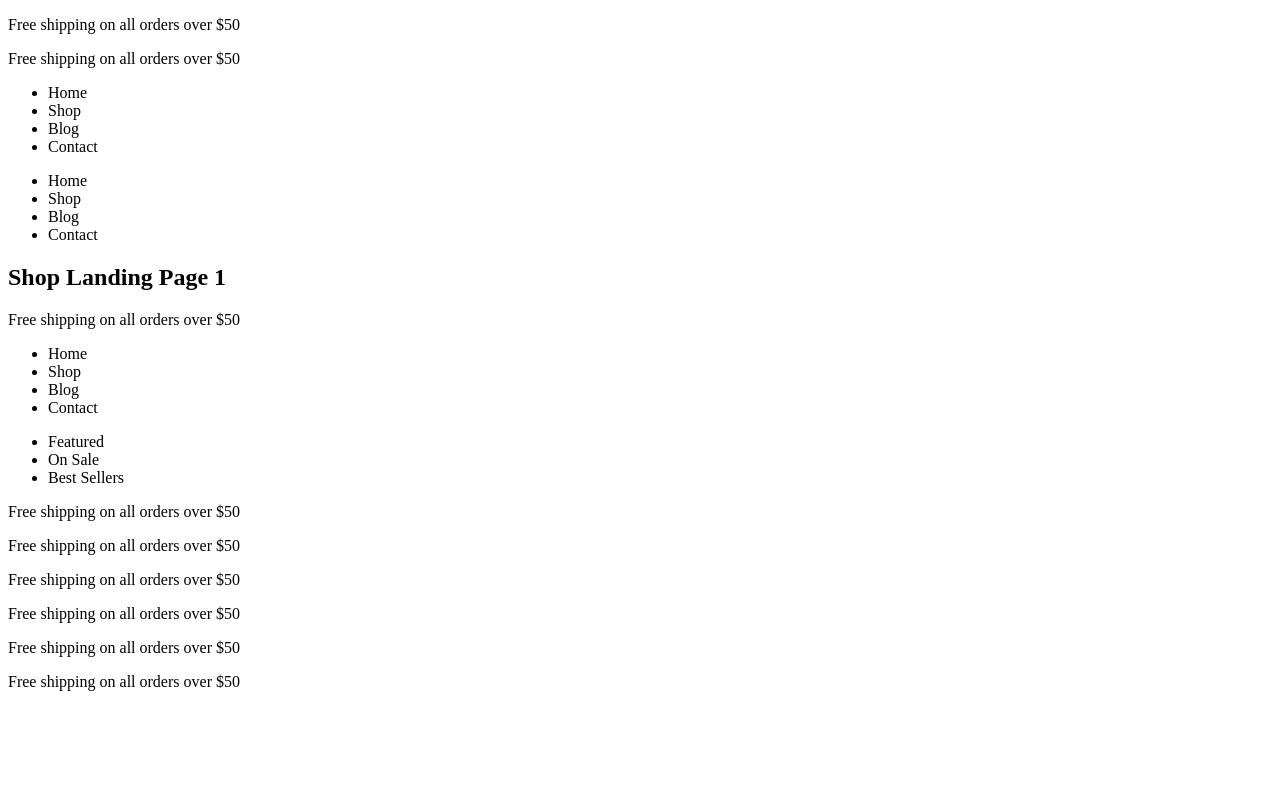
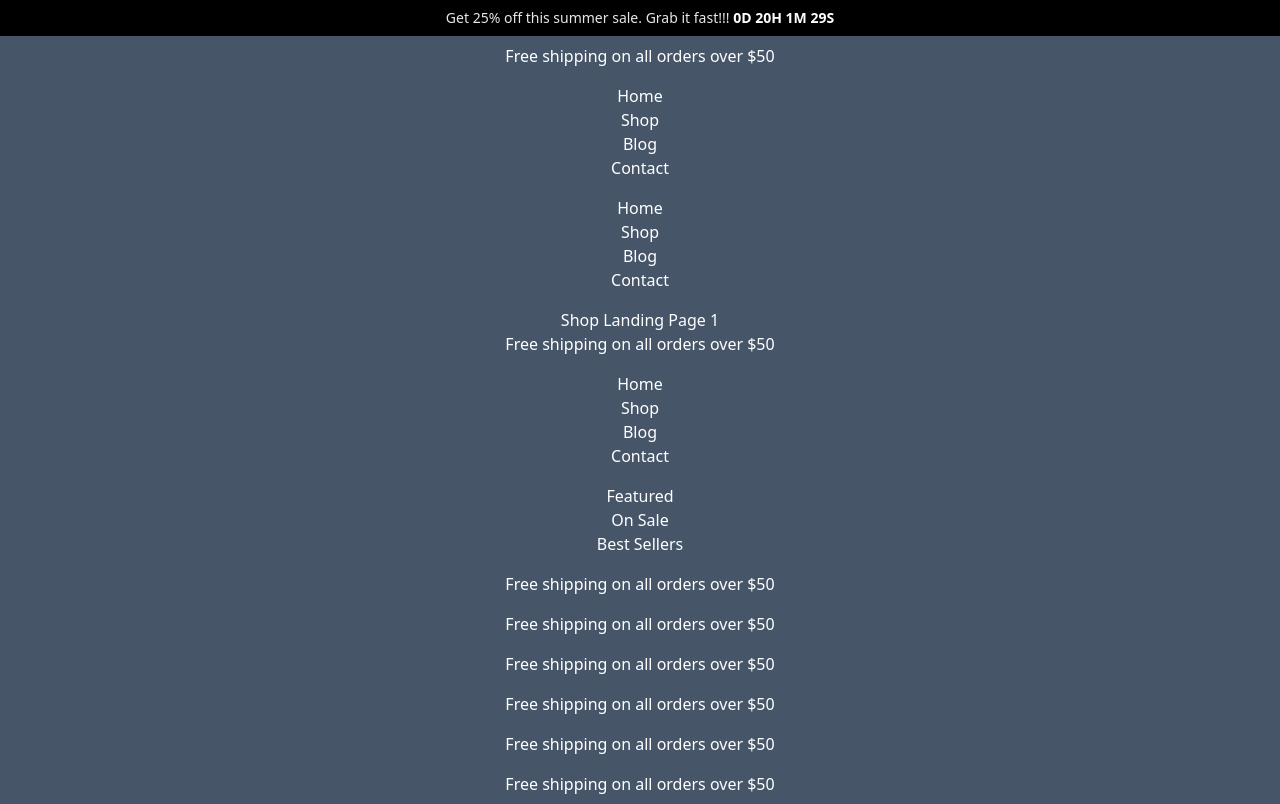
Before and after one commit to ledminh/my-project-gallery, a Next.js app: page /projects/shop-landing-page-1 in a window 1280 px wide. Built offline with nearby package versions, Linux system fonts and the light colour scheme.

Commit message:
TopMessage

```diff
--- /dev/null
+++ b/src/app/(other)/projects/shop-landing-page-1/components/TopMessage/Timer.tsx
@@ -0,0 +1,48 @@
+"use client";
+
+import { useEffect, useState } from "react";
+import { topMessageConfig } from "../../config";
+
+export default function Timer() {
+  const [timeLeft, setTimeLeft] = useState(calculateTimeLeft());
+
+  useEffect(() => {
+    const timer = setInterval(() => {
+      setTimeLeft(calculateTimeLeft());
+    }, 1000);
+
+    return () => clearInterval(timer);
+  }, []);
+
+  function calculateTimeLeft() {
+    const difference = +new Date(topMessageConfig.timer.endDate) - +new Date();
+    let timeLeft: {
+      days: number;
+      hours: number;
+      minutes: number;
+      seconds: number;
+    } = {
+      days: 0,
+      hours: 0,
+      minutes: 0,
+      seconds: 0,
+    };
+
+    if (difference > 0) {
+      timeLeft = {
+        days: Math.floor(difference / (1000 * 60 * 60 * 24)),
+        hours: Math.floor((difference / (1000 * 60 * 60)) % 24),
+        minutes: Math.floor((difference / 1000 / 60) % 60),
+        seconds: Math.floor((difference / 1000) % 60),
+      };
+    }
+
+    return timeLeft;
+  }
+
+  return (
+    <span className="font-bold text-white">
+      {timeLeft.days}D {timeLeft.hours}H {timeLeft.minutes}M {timeLeft.seconds}S
+    </span>
+  );
+}
--- a/src/app/(other)/projects/shop-landing-page-1/components/TopMessage/index.tsx
+++ b/src/app/(other)/projects/shop-landing-page-1/components/TopMessage/index.tsx
@@ -1,7 +1,20 @@
+import { topMessageConfig } from "../../config";
+import Timer from "./Timer";
+
 export default function TopMessage() {
+  if (!topMessageConfig.display) {
+    return null;
+  }
+
   return (
-    <div className="bg-slate-600 text-white text-center p-2">
-      <p>Free shipping on all orders over $50</p>
+    <div className="bg-black text-center p-2 text-sm">
+      <span className="text-gray-200">{topMessageConfig.message}</span>
+      {topMessageConfig.timer.display && (
+        <>
+          <span> </span>
+          <Timer />
+        </>
+      )}
     </div>
   );
 }
--- /dev/null
+++ b/src/app/(other)/projects/shop-landing-page-1/config.ts
@@ -0,0 +1,8 @@
+export const topMessageConfig = {
+  display: true,
+  message: "Get 25% off this summer sale. Grab it fast!!!",
+  timer: {
+    display: true,
+    endDate: "2024-04-29",
+  },
+};
--- a/src/app/(other)/projects/shop-landing-page-1/layout.tsx
+++ b/src/app/(other)/projects/shop-landing-page-1/layout.tsx
@@ -1,3 +1,5 @@
+import "@/app/globals.css";
+
 export const metadata = {
   title: "Shop Landing Page 1",
   description:
```
Also changed, not shown: package.json (+5 -5 lines), 1 other file (tests, documents, lock files or other folders).
